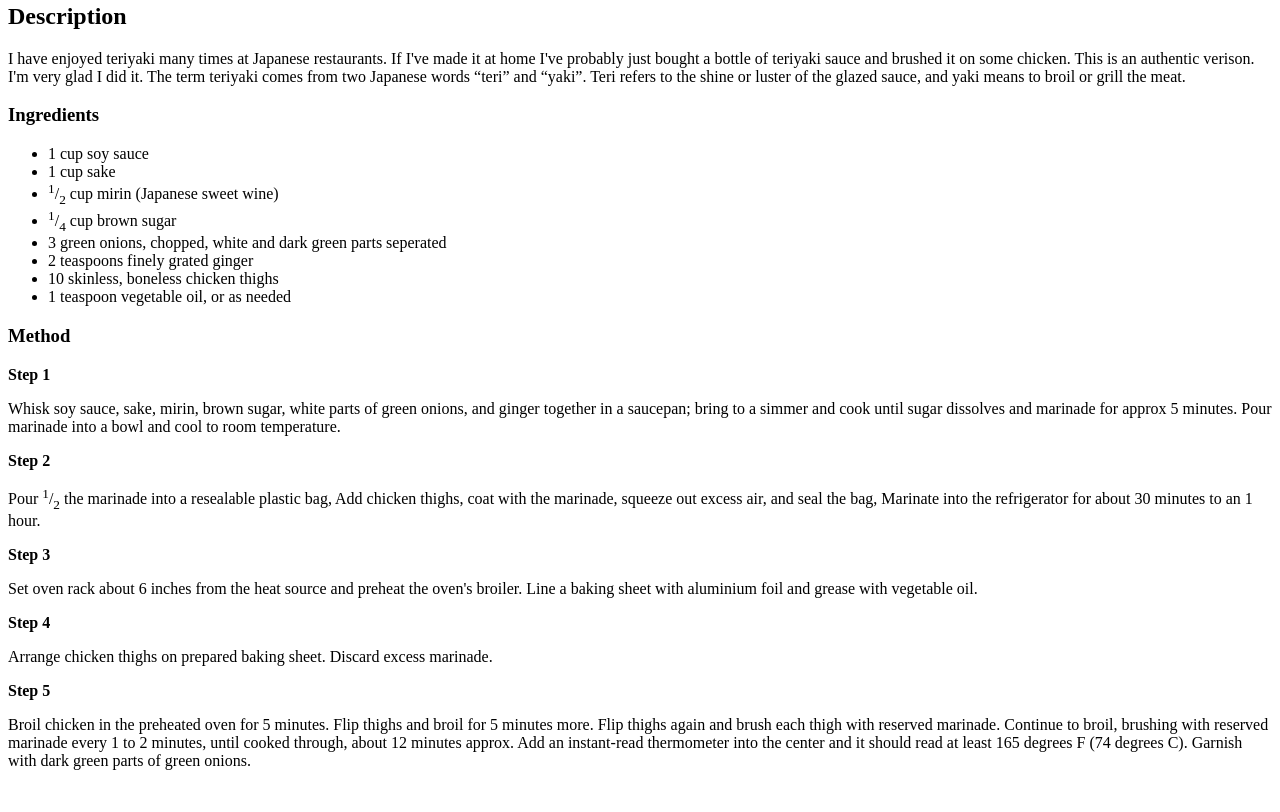
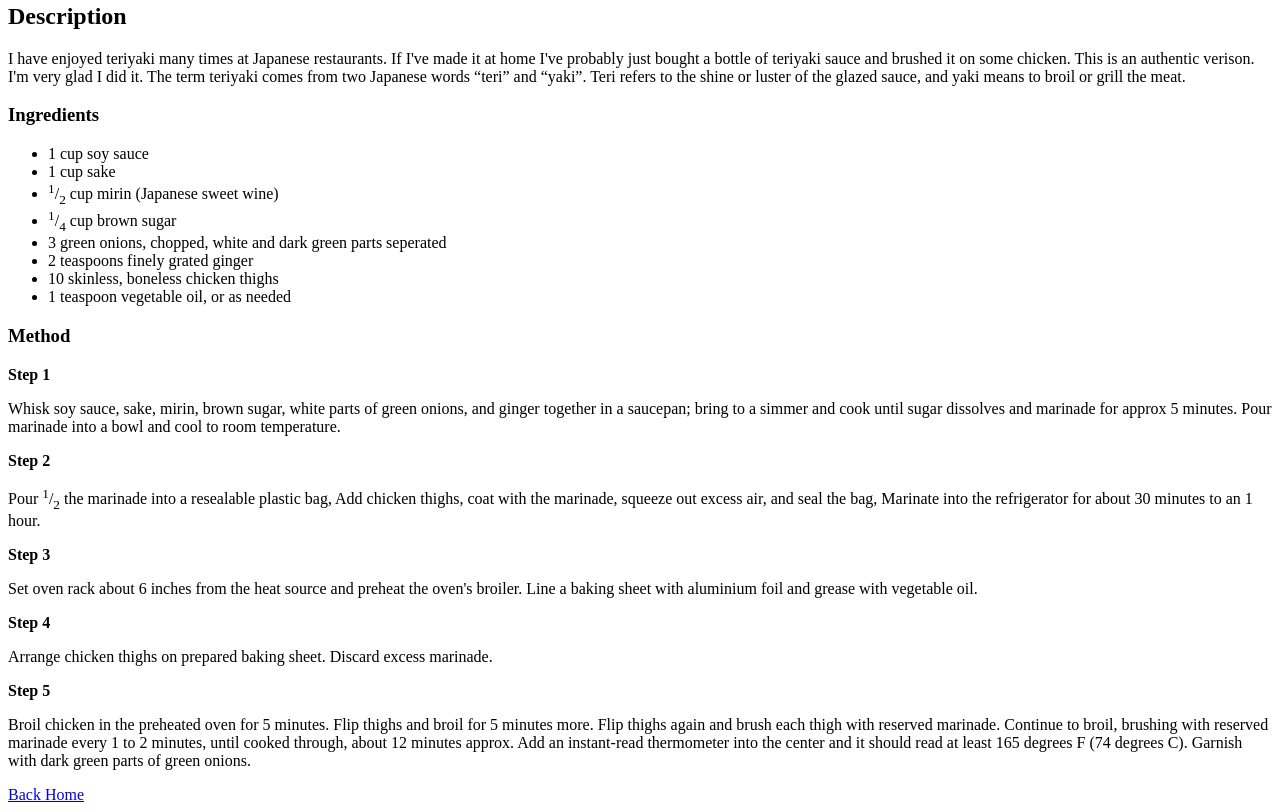
Before and after one commit to Snorri967/odin-recipes, a plain HTML site: page recipes/chicken-teriyaki.html in a window 1280 px wide. Shown: the part 326-1138 px from the top of the page. Before the commit the page ends 1112 px from the top, so only its background shows below. Drawn offline with Linux system fonts and the light colour scheme.

Commit message:
add anchors to home page

```diff
--- a/recipes/chicken-teriyaki.html
+++ b/recipes/chicken-teriyaki.html
@@ -31,5 +31,6 @@
         <p>Arrange chicken thighs on prepared baking sheet. Discard excess marinade.</p>
         <strong>Step 5</strong>
         <p>Broil chicken in the preheated oven for 5 minutes. Flip thighs and broil for 5 minutes more. Flip thighs again and brush each thigh with reserved marinade. Continue to broil, brushing with reserved marinade every 1 to 2 minutes, until cooked through, about 12 minutes approx. Add an instant-read thermometer into the center and it should read at least 165 degrees F (74 degrees C). Garnish with dark green parts of green onions.</p>
+        <a href="../index.html">Back Home</a>
     </body>
 </html>
```
Also changed, not shown: recipes/grilled-salmon.html (+1 -0 lines), recipes/pork-schnitzel.html (+1 -0 lines).
